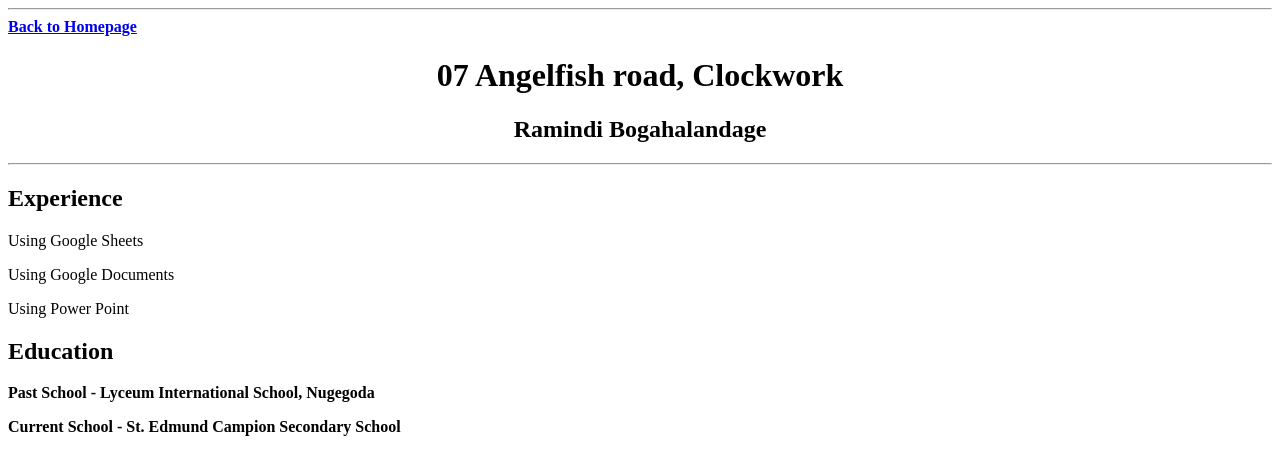
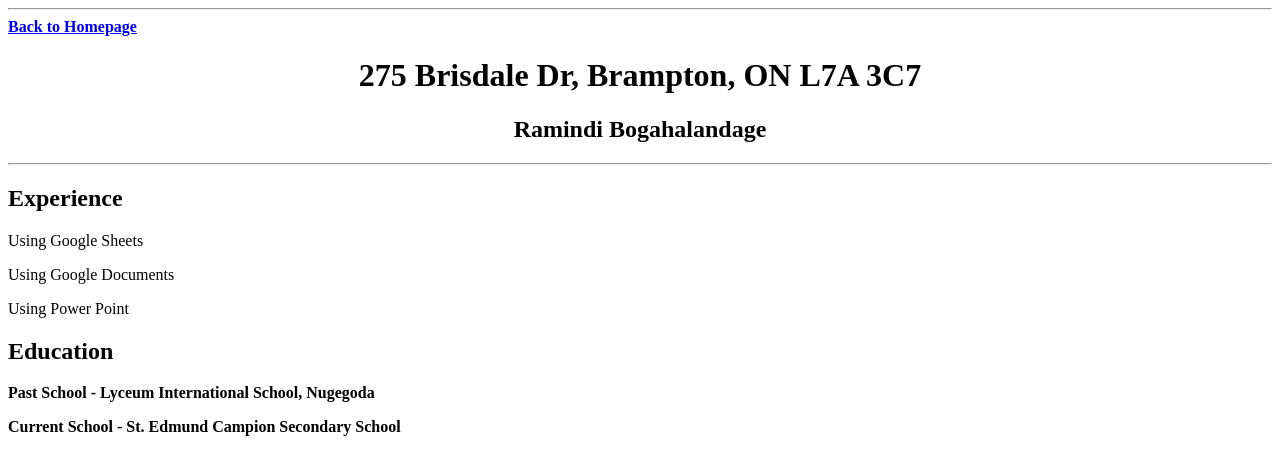
Before and after one commit to ramindi1/portfolio, a plain HTML site: page Website3.htm in a window 1280 px wide. Drawn offline with Linux system fonts and the light colour scheme.

Commit message:
Update Website3.htm

```diff
--- a/Website3.htm
+++ b/Website3.htm
@@ -21,7 +21,7 @@
 
 <font color=black>
 
-<P><center><h1>07 Angelfish road, Clockwork</h1></center></P>
+<P><center><h1>275 Brisdale Dr, Brampton, ON L7A 3C7</h1></center></P>
 
 <P><center><h2>Ramindi Bogahalandage</h2></center></P>
 
```
